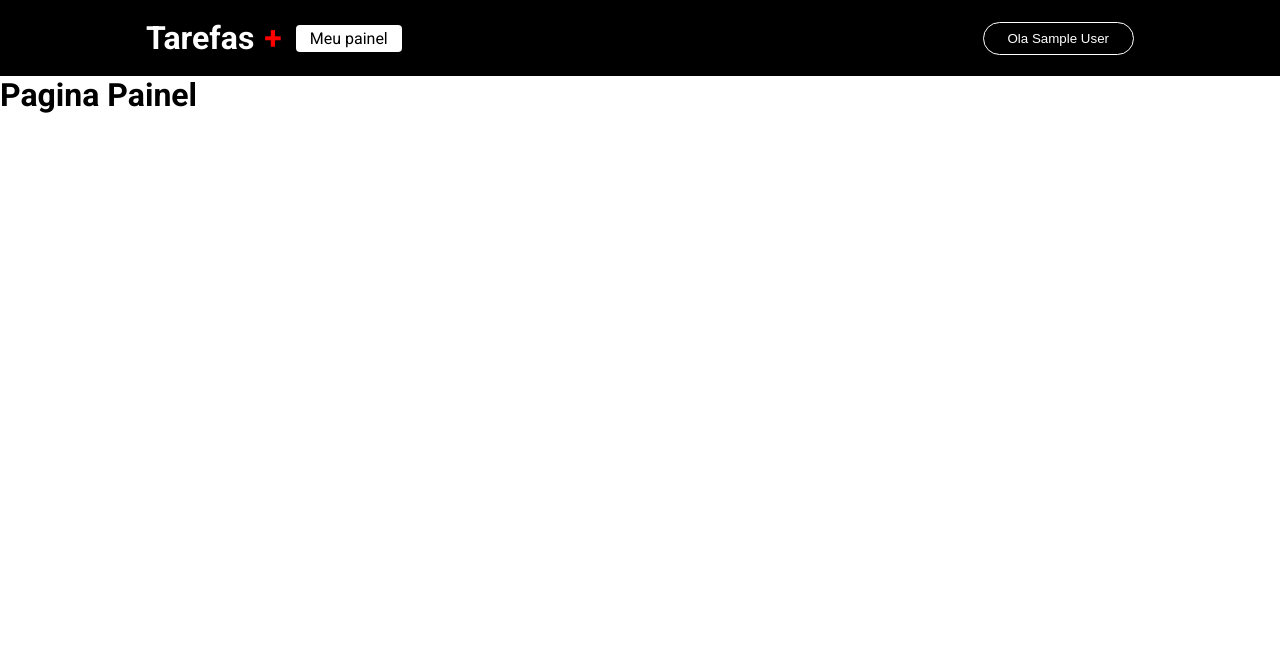
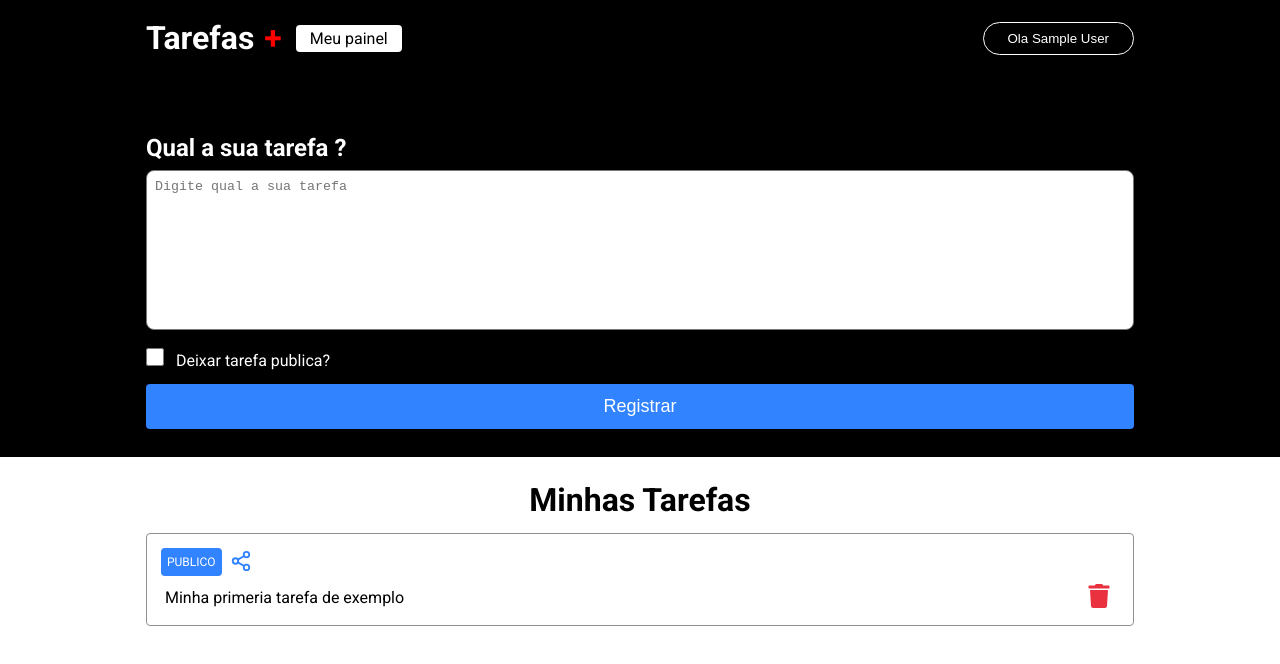
Before and after one commit to zFelipez/Projeto-Board-Tarefas-Curso-Next-JS, a Next.js app: page /dashboard in a window 1280 px wide. Shown: the top 664 px of the page. Built offline with nearby package versions, Linux system fonts and the light colour scheme; no server answers; sample sign-in values are in the browser's storage.

Commit message:
Dashboard page feita

```diff
--- a/package.json
+++ b/package.json
@@ -12,7 +12,8 @@
     "next-auth": "^4.24.11",
     "openid-client": "^6.8.0",
     "react": "19.1.0",
-    "react-dom": "19.1.0"
+    "react-dom": "19.1.0",
+    "react-icons": "^5.5.0"
   },
   "devDependencies": {
     "@types/node": "^20",
--- /dev/null
+++ b/src/components/textarea/index.tsx
@@ -0,0 +1,16 @@
+import { HTMLProps } from 'react';
+import styles from './styles.module.css';
+
+
+
+
+export default function TextArea ({...rest} : HTMLProps<HTMLTextAreaElement>) {
+
+
+    return(
+    <textarea className={styles.textArea} {...rest} ></textarea>
+
+
+
+    )
+}
--- /dev/null
+++ b/src/components/textarea/styles.module.css
@@ -0,0 +1,9 @@
+.textArea{
+    width: 100%;
+    resize: none;
+    border-radius: 8px;
+    height: 160px;
+    outline: none;
+    padding: 8px;
+
+}
--- a/src/pages/dashboard/index.tsx
+++ b/src/pages/dashboard/index.tsx
@@ -2,6 +2,11 @@
 import styles from './styles.module.css';
 import Head from 'next/head';
 import { getSession } from 'next-auth/react';
+import TextArea from '@/src/components/textarea';
+
+import { FiShare2 } from 'react-icons/fi';
+import { FaTrash } from 'react-icons/fa';
+
 
 export default function Dashboard(){
 
@@ -17,7 +22,79 @@
       </Head>
 
 
-        <h1>Pagina Painel </h1>
+         <main className={styles.main }>
+
+
+          <section className={styles.content}>
+
+
+            <div className={styles.contentForm}>
+
+
+              <h1 className={styles.title}>
+
+               Qual a sua tarefa ?
+              </h1>
+
+              <form action=" ">
+
+                <TextArea
+
+                placeholder='Digite qual a sua tarefa '
+
+                ></TextArea>
+
+               <div className={styles.checkboxArea}>
+
+                <input type="checkbox" className={styles.checkbox} />
+
+                <label > Deixar tarefa publica? </label>
+
+               </div>
+
+               <button className={styles.button} type='submit'> Registrar </button>
+              </form>
+            </div>
+          </section>
+
+
+          <section className={styles.taskContainer}>
+
+          <h1> Minhas Tarefas </h1>
+
+
+          <article className={styles.task}>
+
+            <div className={styles.tagContainer}>
+
+              <label  className={styles.tag}> PUBLICO </label>
+              <button className={styles.shareButton}>
+
+              <FiShare2 size={22} color='#3183ff' />
+
+              </button>
+            </div>
+
+            <div className= {styles.taskContent}>
+
+             <p> Minha primeria tarefa de exemplo </p>
+
+             <button className={styles.trashButton}>
+
+               <FaTrash  size={24}  color='#ea3140'/>
+
+             </button>
+
+
+
+            </div>
+
+
+          </article>
+
+          </section>
+
+            </main>
 
     </div>
 
--- a/src/pages/dashboard/styles.module.css
+++ b/src/pages/dashboard/styles.module.css
@@ -1,4 +1,143 @@
 .container{
+   width: 100%;
+
+}
+
+.content{
+    width: 100%;
+    background-color: black;
+    display: flex;
+    align-items: center;
+    justify-content: center;
+}
 
 
+.contentForm{
+    max-width: 1024px;
+    width: 100%;
+    padding: 0 18px;
+    padding-bottom: 28px;
+    margin-top: 58px;
 }
+
+
+.title{
+    color: white;
+    margin-bottom: 8px;
+
+}
+
+
+
+.checkboxArea label{
+
+    margin-left: 8px;
+    color:white;
+
+}
+
+.checkboxArea{
+        margin: 14px 0 ;
+
+}
+
+.checkbox{
+    width: 18px;
+    height: 18px;
+}
+
+
+.button{
+    width: 100%;
+    border: 0 ;
+    border-radius: 4px;
+    color: white;
+    background-color: #3183ff;
+    padding: 12px 0 ;
+    font-size: 18px;
+
+}
+
+
+
+.taskContainer{
+    margin: 24px auto 0 auto;
+    padding: 0 18px;
+    width: 100%;
+    max-width: 1024px;
+    display:flex;
+    flex-direction: column;
+}
+
+.taskContainer a {
+    text-decoration: none;
+    color: black;
+}
+
+.taskContainer h1{
+
+    text-align: center;
+    font-size : 32px;
+    margin-bottom: 14px;
+
+}
+
+
+.task{
+    margin-bottom:14px;
+    line-height: 150%;
+    display: flex;
+    flex-direction: column;
+    align-items: flex-start;
+    border:solid 1.5px #909090;
+    border-radius: 4px;
+    padding: 14px;
+
+}
+
+
+.tagContainer{
+    display:flex;
+    align-items:center ;
+    justify-content:  center;
+    margin-bottom : 8px;
+
+}
+
+
+.tag{
+    background-color: #3183ff;
+    padding: 2px 6px;
+    color: white;
+    border-radius:  4px;
+    font-size : 12px;
+}
+
+
+.shareButton{
+    background-color: transparent;
+    border: 0 ;
+    margin: 0 8px;
+    cursor: pointer;
+
+}
+
+.taskContent{
+    display: flex;
+    align-items: center;
+    justify-content: space-between;
+    width: 100%;
+
+}
+
+
+.taskContent p{
+    white-space: pre-wrap;  /* Respeita as quebras de linha que colocar nas tarefas */
+}
+
+.trashButton{
+    cursor: pointer ;
+    background-color: transparent;
+    margin: 0 8px;
+    border:  0;
+}
```
Also changed, not shown: 1 other file (tests, documents, lock files or other folders).
